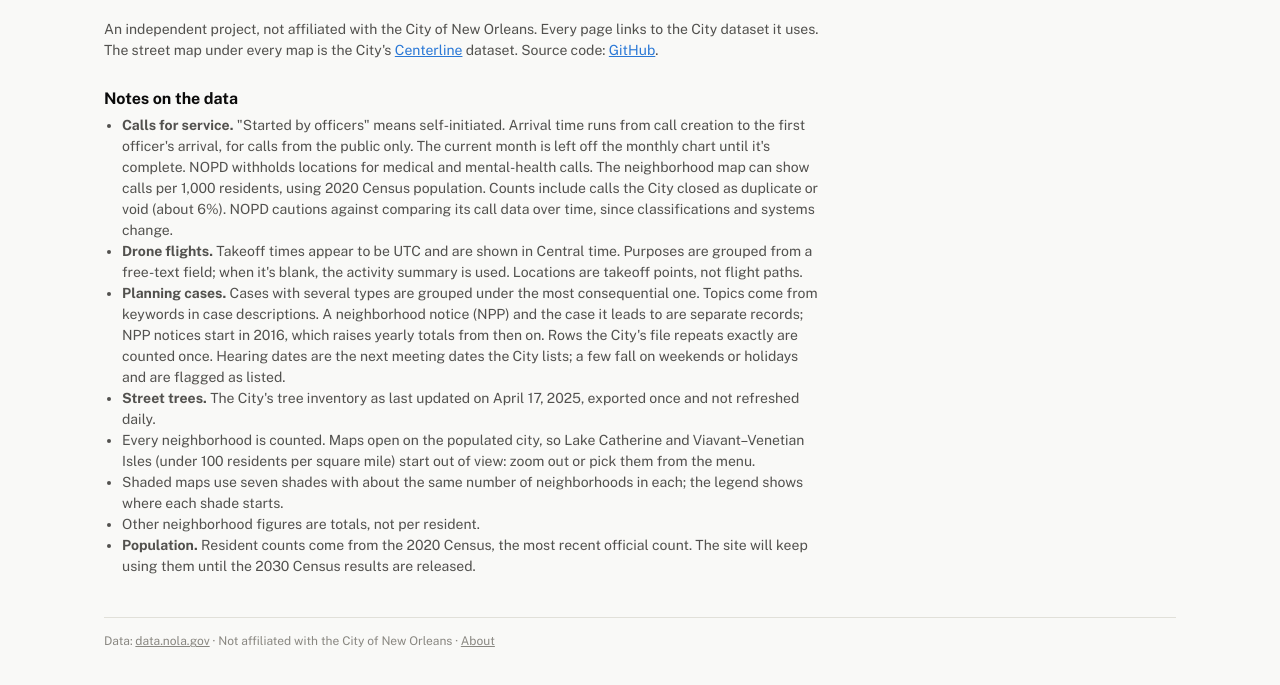
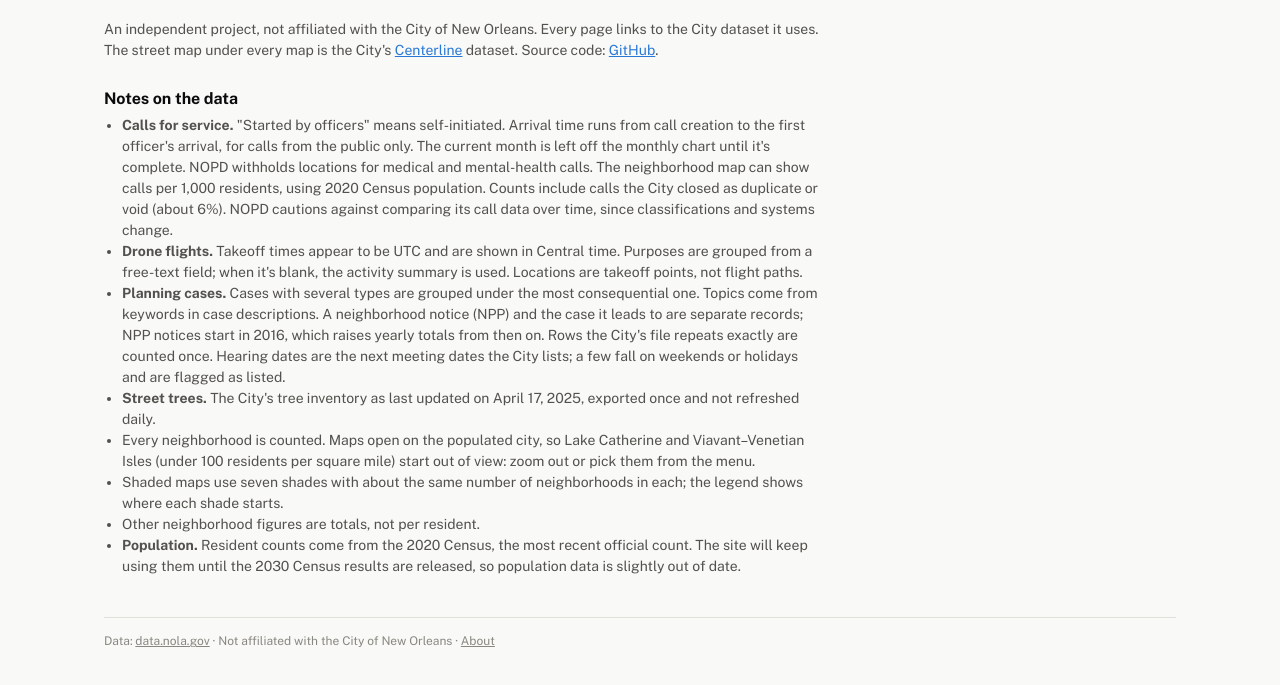
Before and after one commit to Matt-Ricchiuti/nola-vizzes, a plain HTML site: page site/about.html in a window 1280 px wide. Shown: the part 157-842 px from the top of the page. Drawn offline with nearby package versions, Linux system fonts and the light colour scheme.

Commit message:
About: note that population data is slightly out of date
Co-Authored-By: Claude Opus 5.5 <noreply@anthropic.com>

```diff
--- a/site/about.html
+++ b/site/about.html
@@ -217,7 +217,7 @@ tbody tr:hover td{background:var(--chip)}
 <li>Every neighborhood is counted. Maps open on the populated city, so Lake Catherine and Viavant–Venetian Isles (under 100 residents per square mile) start out of view: zoom out or pick them from the menu.</li>
 <li>Shaded maps use seven shades with about the same number of neighborhoods in each; the legend shows where each shade starts.</li>
 <li>Other neighborhood figures are totals, not per resident.</li>
-<li><b>Population.</b> Resident counts come from the 2020 Census, the most recent official count. The site will keep using them until the 2030 Census results are released.</li>
+<li><b>Population.</b> Resident counts come from the 2020 Census, the most recent official count. The site will keep using them until the 2030 Census results are released, so population data is slightly out of date.</li>
 </ul>
 </div>
 <div class="foot">Data: <a id="dataLink" href="https://data.nola.gov">data.nola.gov</a> · Not affiliated with the City of New Orleans · <a href="about.html">About</a></div>
```
Also changed, not shown: src/about.html (+1 -1 lines).
